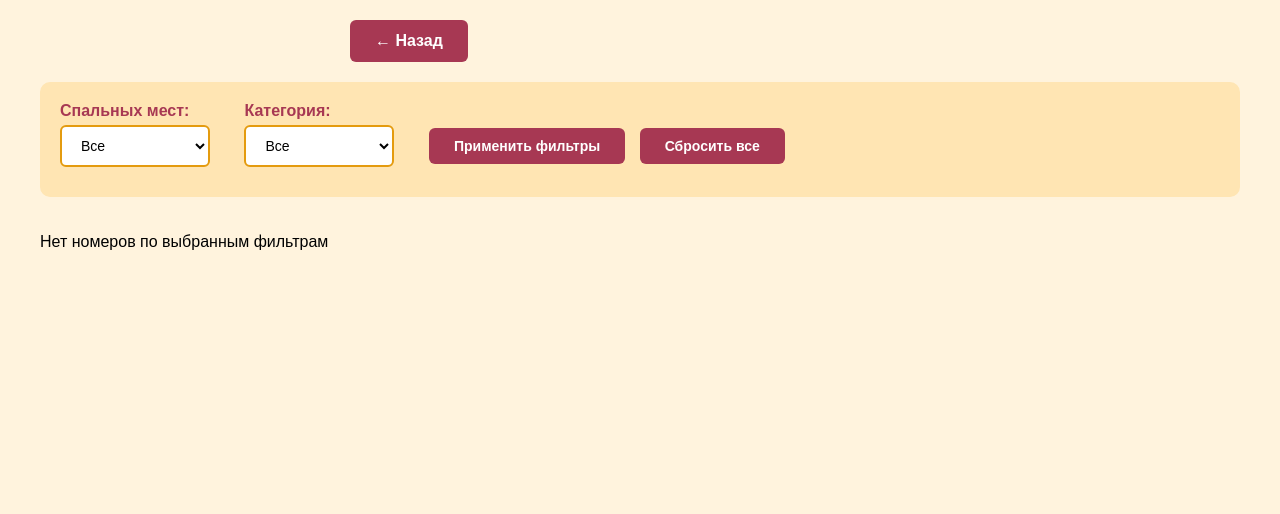
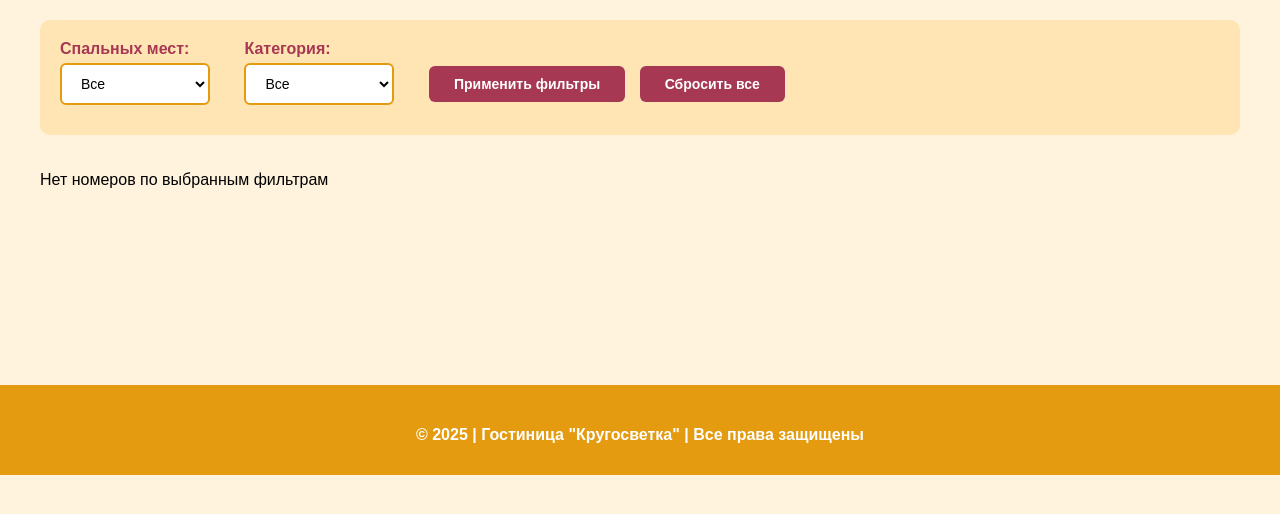
Before and after one commit to venttea/hotel, a Django app: template hotel_business/hotel/templates/hotel/room_list.html in a window 1280 px wide. Shown: the part 58-572 px from the top of the page. Run offline with Django 5.2, Linux system fonts and the light colour scheme; the template is opened without the code that fills it, so the values that code supplies are empty.

Commit message:
Добавление комментариев и подвала

```diff
--- a/hotel_business/hotel/templates/hotel/room_list.html
+++ b/hotel_business/hotel/templates/hotel/room_list.html
@@ -1,3 +1,6 @@
+
+<!-- СПИСОК НОМЕРОВ (ТОЛЬКО ДЛЯ МЕНЕДЖЕРА) -->
+
 {% load static %}
 <!DOCTYPE html>
 <html>
@@ -6,6 +9,8 @@
     <link rel="stylesheet" href="{% static 'hotel/css/style.css' %}">
 </head>
 <body>
+
+    <!-- Шапка -->
     <div class="header">
         <div class="header-content">
             <div class="logo">Номера гостиницы</div>
@@ -16,12 +21,11 @@
         </div>
     </div>
 
-    <a href="javascript:history.back()" class="back-btn">← Назад</a>
-
     <div class="container">
 
         <!-- Форма фильтров -->
         <form method="get" class="room-filters-form">
+
             <!-- Фильтр по кроватям -->
             <div class="room-filter-group">
                 <label>Спальных мест:</label>
@@ -32,7 +36,7 @@
                 </select>
             </div>
 
-            <!-- Фильтр по категории -->
+            <!-- Фильтр по категории номера -->
             <div class="room-filter-group">
                 <label>Категория:</label>
                 <select name="category">
@@ -66,5 +70,10 @@
             {% endfor %}
         </div>
     </div>
+
+    <!-- Подвал -->
+    <footer class="site-footer">
+        <p>© 2025 | Гостиница "Кругосветка" | Все права защищены</p>
+    </footer>
 </body>
 </html>
```
